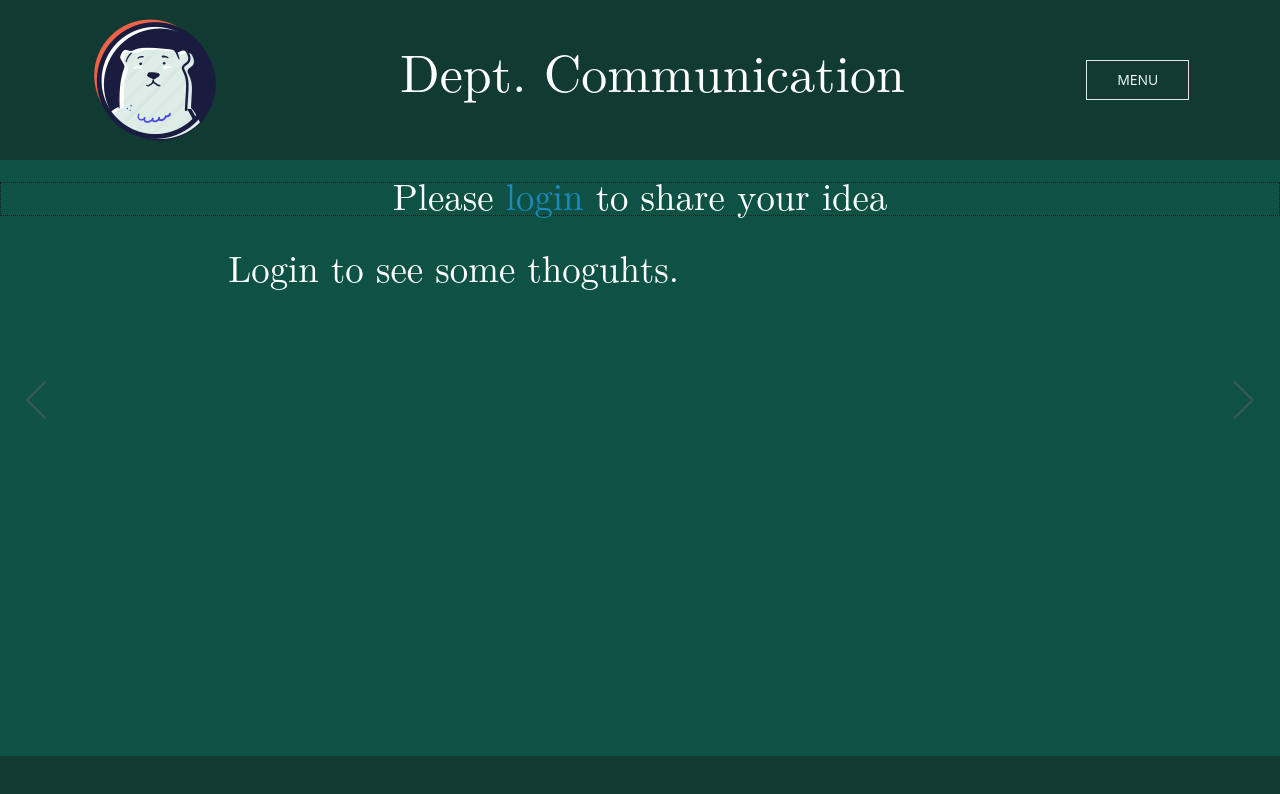
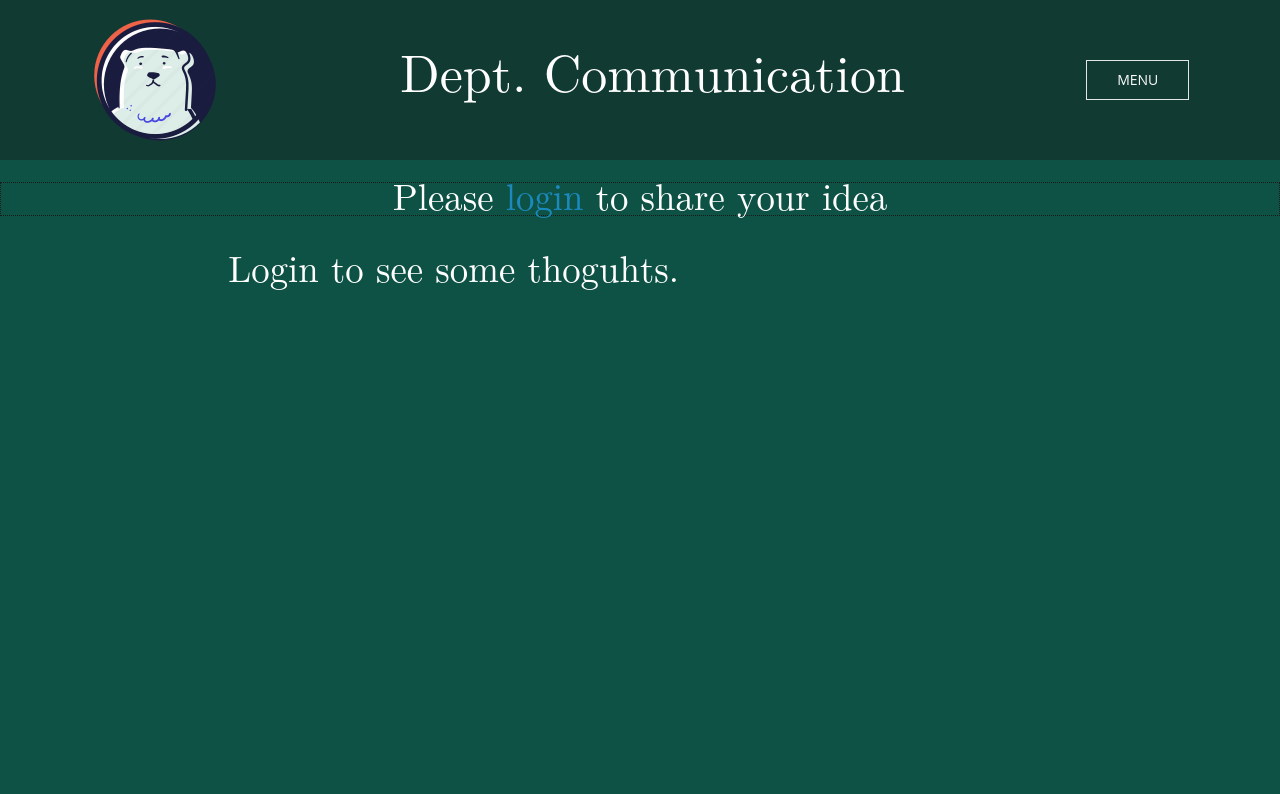
Before and after one commit to Movank1/department-ideas, a React (Vite) app in the folder client/: page / in a window 1280 px wide. Shown: the top 794 px of the page. Built offline with nearby package versions, Linux system fonts and the light colour scheme; no server answers.

Commit message:
last minute changes

```diff
--- a/client/src/App.jsx
+++ b/client/src/App.jsx
@@ -40,7 +40,7 @@ function App() {
       <div className="flex-column justify-flex-start min-100-vh">
         <Header />
           <Outlet />
-        <Footer />
+        {/* <Footer /> */}
       </div>
     </ApolloProvider>
   );
--- a/package.json
+++ b/package.json
@@ -17,6 +17,6 @@
     "concurrently": "^5.1.0"
   },
   "dependencies": {
-    "normalize": "^0.3.1",
+    "normalize": "^0.3.1"
   }
 }
```
Also changed, not shown: client/src/pages/Profile.jsx (line endings or trailing spaces).
